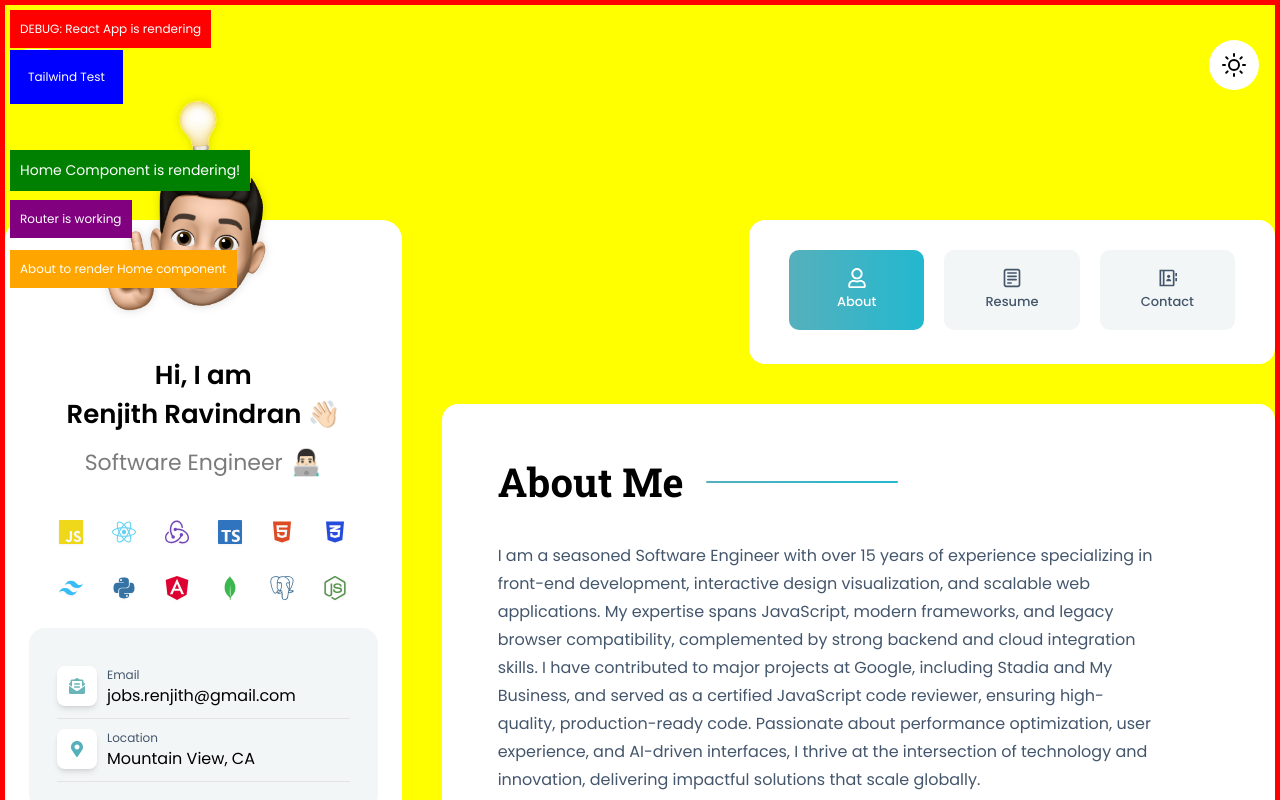
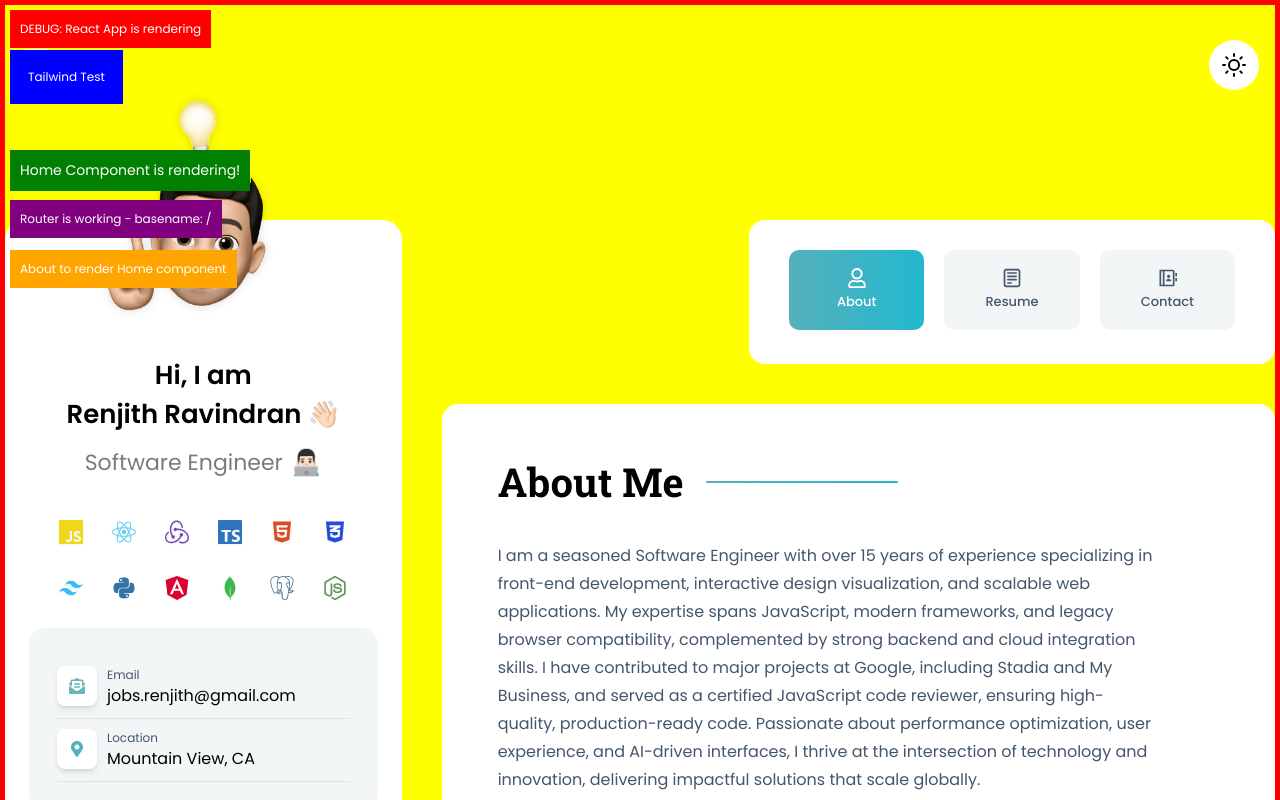
Before and after one commit to jsprolab/renjith-ravindran, a React (Vite) app: page / in a window 1280 px wide. Shown: the top 800 px of the page. Built offline with nearby package versions, Linux system fonts and the light colour scheme.

Commit message:
Fix Router basename for GitHub Pages deployment

```diff
--- a/src/App.tsx
+++ b/src/App.tsx
@@ -67,7 +67,7 @@ function App() {
         <div className="text-white bg-green-500 p-2">Tailwind Test</div>
       </div>
       <ContextProvider>
-        <Router>
+        <Router basename={process.env.NODE_ENV === 'production' ? '/renjith-ravindran' : '/'}>
           <div style={{
             position: 'fixed',
             top: '200px',
@@ -78,7 +78,7 @@ function App() {
             zIndex: '10001',
             fontSize: '12px'
           }}>
-            Router is working
+            Router is working - basename: {process.env.NODE_ENV === 'production' ? '/renjith-ravindran' : '/'}
           </div>
           <Routes>
             <Route path='/' element={
```
